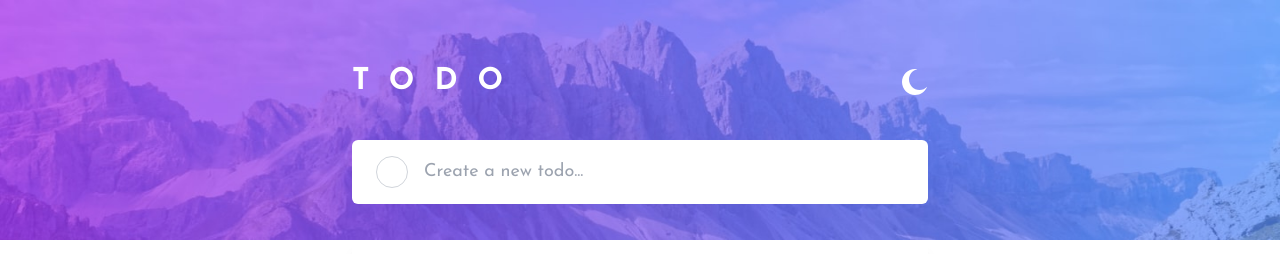
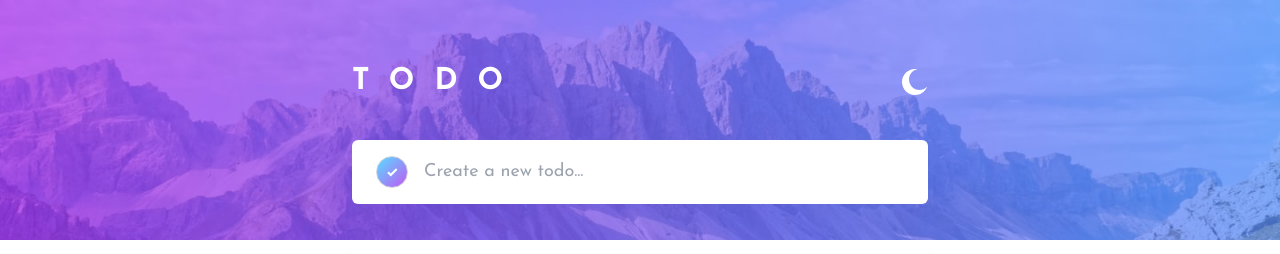
Before and after one commit to nikagoci/todo-advanced, a React (Vite) app: page / in a window 1280 px wide. Both pictures are taken after a click on the element 392 px from the left and 172 px from the top of the page. Shown: the top 254 px of the page. Built offline with nearby package versions, Linux system fonts and the light colour scheme.

Commit message:
add todos functionality done

```diff
--- a/package.json
+++ b/package.json
@@ -11,11 +11,13 @@
   },
   "dependencies": {
     "react": "^18.2.0",
-    "react-dom": "^18.2.0"
+    "react-dom": "^18.2.0",
+    "uuid": "^9.0.0"
   },
   "devDependencies": {
     "@types/react": "^18.2.15",
     "@types/react-dom": "^18.2.7",
+    "@types/uuid": "^9.0.2",
     "@typescript-eslint/eslint-plugin": "^6.0.0",
     "@typescript-eslint/parser": "^6.0.0",
     "@vitejs/plugin-react": "^4.0.3",
--- a/src/App.tsx
+++ b/src/App.tsx
@@ -27,7 +27,7 @@ const App = () => {
       <Background />
       <div className='w-[90%] mx-auto'>
         <Navbar />
-        <CreateTodo />
+        <CreateTodo setTodos={setTodos} />
         <TodoList todos={todos} />
         <BottomNav />
       </div>
--- a/src/components/CreateTodo.tsx
+++ b/src/components/CreateTodo.tsx
@@ -1,11 +1,45 @@
-import TodoBar from "./ui/TodoBar"
+import { Dispatch, FormEvent, SetStateAction } from "react";
+import { v4 as uuidv4 } from "uuid";
 
-const CreateTodo = () => {
+import TodoBar from "./ui/TodoBar";
+
+type CreateTodoProps = {
+    setTodos: Dispatch<SetStateAction<Todo[]>>;
+};
+
+const CreateTodo = ({ setTodos }: CreateTodoProps) => {
+    const onSubmit = (
+        e: FormEvent<HTMLFormElement>,
+        value: string,
+        isChecked: boolean,
+        setInputValue: Dispatch<SetStateAction<string>>,
+        setIsChecked: Dispatch<SetStateAction<boolean>>
+    ) => {
+        e.preventDefault();
+
+        if (value.length > 0) {
+            setTodos((prev) => {
+                return [
+                    ...prev,
+                    {
+                        title: value,
+                        state: isChecked ? "completed" : "active",
+                        id: uuidv4(),
+                    },
+                ];
+            });
+
+            setIsChecked(false)
+        }
+
+        setInputValue("")
+    };
+
     return (
         <div className="mt-10 md:w-[50%] md:mx-auto">
-            <TodoBar />
+            <TodoBar submitHandler={onSubmit} />
         </div>
-    )
-}
+    );
+};
 
-export default CreateTodo
+export default CreateTodo;
--- a/src/components/ui/TodoBar.tsx
+++ b/src/components/ui/TodoBar.tsx
@@ -1,33 +1,53 @@
-import CrossIcon from '../../assets/icon-cross.svg'
+import { Dispatch, FormEvent, SetStateAction, useState } from "react";
 
+import CrossIcon from "../../assets/icon-cross.svg";
+import CheckIcon from "../../assets/icon-check.svg"
 
 type TodoBarProps = {
   todo?: Todo;
-}
+  submitHandler?: (e: FormEvent<HTMLFormElement>, value: string, isChecked: boolean, setInputValue: Dispatch<SetStateAction<string>>, setIsChecked: Dispatch<SetStateAction<boolean>>) => void;
+};
 
 const classNames = {
   container: "flex items-center w-full px-6 py-4 bg-white rounded-md",
   checkbox: "w-8 h-8 border border-gray-300 rounded-full cursor-pointer",
-    text: "ml-4 text-lg w-[85%]"
-}
+  text: "ml-4 text-lg w-[85%]",
+  "checkbox-checked": "from-[hsl(192,100%,67%)] flex justify-center items-center bg-gradient-to-br to-[hsl(280,87%,65%)]"
+};
 
-const TodoBar = ({ todo }: TodoBarProps) => {
-    if (!todo) {
+const TodoBar = ({ todo, submitHandler }: TodoBarProps) => {
+  const [inputValue, setInputValue] = useState("");
+  const [isChecked, setIsChecked] = useState(false)
+
+  if (!todo && submitHandler) {
     return (
-            <form className={classNames.container}>
-                <div className={classNames.checkbox} />
-                <input type="text" placeholder="Create a new todo..." className={`${classNames.text} outline-none`} />
+      <form onSubmit={(e) => submitHandler(e, inputValue, isChecked, setInputValue, setIsChecked)} className={classNames.container}>
+        {isChecked ? (
+          <div className={`${classNames.checkbox} ${classNames["checkbox-checked"]}`} onClick={() => setIsChecked(prev => !prev)} >
+            <img src={CheckIcon} alt='check' />
+          </div>
+        ) : (
+          <div className={classNames.checkbox} onClick={() => setIsChecked(prev => !prev)} />
+        )}
+
+        <input
+          type="text"
+          placeholder="Create a new todo..."
+          value={inputValue}
+          onChange={(e) => setInputValue(e.target.value)}
+          className={`${classNames.text} outline-none`}
+        />
       </form>
-        )
+    );
   }
 
   return (
     <div className={classNames.container}>
       <div className={classNames.checkbox} />
-            <div className={`${classNames.text} truncate`}>{todo.title}</div>
-            <img src={CrossIcon} alt='remove' className='cursor-pointer' />
+      <div className={`${classNames.text} truncate`}>{todo?.title}</div>
+      <img src={CrossIcon} alt="remove" className="cursor-pointer" />
     </div>
-    )
-}
+  );
+};
 
-export default TodoBar
+export default TodoBar;
```
Also changed, not shown: 1 other file (tests, documents, lock files or other folders). Lines whose indentation alone changed are shown as unchanged.
